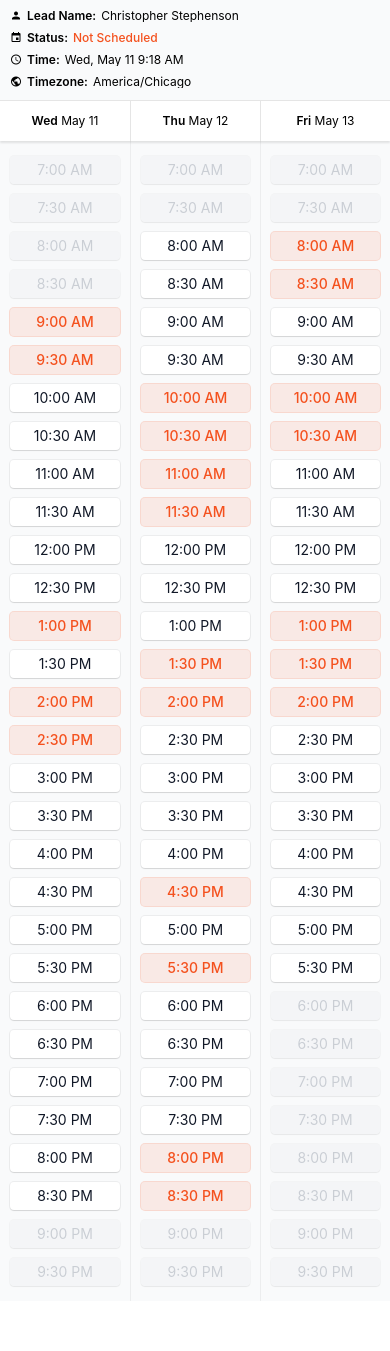
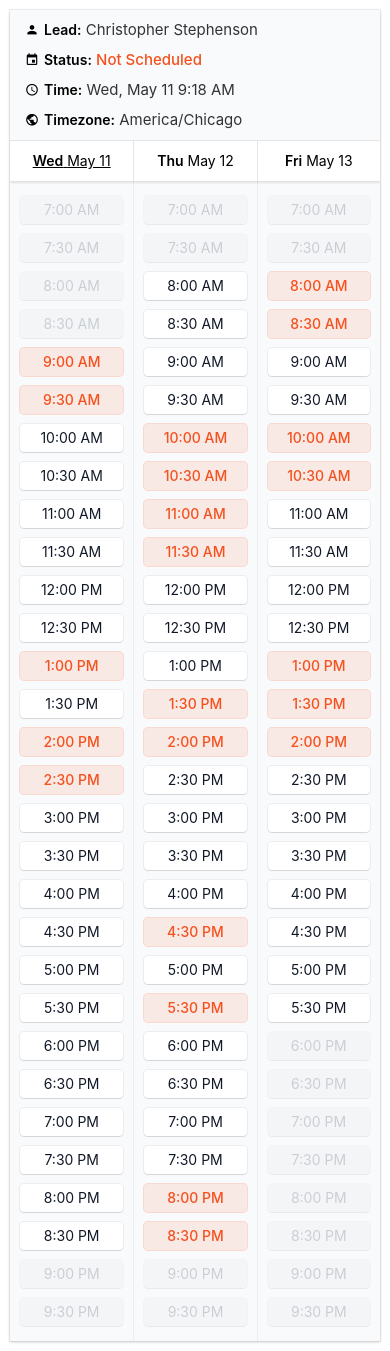
Before and after one commit to Usealan/website, a Jekyll site: the page built from labs/calendar.html, in a window 390 px wide. Built offline with Jekyll 4.4.1, drawn with Linux system fonts in a browser that asks for light colours; nearby versions of some CDN libraries; some web fonts are replaced.

Commit message:
css fixes

```diff
--- a/labs/calendar.html
+++ b/labs/calendar.html
@@ -16,7 +16,7 @@ title: Calendar UI
       @import url("https://cdn.materialdesignicons.com/5.4.55/css/materialdesignicons.min.css");
       * { margin: 0; padding: 0; -webkit-font-smoothing: antialiased; box-sizing: border-box; -webkit-tap-highlight-color: transparent; -webkit-font-smoothing: antialiased; outline: 0 none; shape-renderer: crispEdges;	-moz-osx-font-smoothing: grayscale; }
       :root { --blue: #5F6EEE; --yellow: #EEDF5F; --green: #33B679; --orange: #EE935F; --red: #F4511E; }
-      .ac { font-family: "Inter", system-ui, -apple-system, BlinkMacSystemFont, "Segoe UI", "Roboto", "Oxygen", "Ubuntu", "Cantarell", "Fira Sans", "Droid Sans", "Helvetica Neue", sans-serif; font-size: 17px; line-height: 1.8; position: absolute; top: 0; left: 0; width: 100%; height: 100%; overflow: hidden; }
+      .ac { font-family: "Inter", system-ui, -apple-system, BlinkMacSystemFont, "Segoe UI", "Roboto", "Oxygen", "Ubuntu", "Cantarell", "Fira Sans", "Droid Sans", "Helvetica Neue", sans-serif; font-size: 17px; line-height: 1.8; position: absolute; top: 0; left: 0; width: 100%; height: 100%; overflow: hidden; padding: 10px; }
       .ac .wrapper { position: relative; margin: 0 auto; width: 100%; height: 100%; max-width: 1000px; box-shadow: 0 1px 3px rgba(0,0,0,0.2), 0 0 0 1px rgba(0,0,0,0.05); background: white; overflow: hidden; }
       .ac .head { font-size: 0; height: 65px; background: #F9FAFB; }
       .ac .block { display: inline-block; width: calc(100% / 4); padding: 15px; line-height: 1; white-space: nowrap; }
@@ -28,7 +28,10 @@ title: Calendar UI
       .ac .cal-grid { position: absolute; top: 65px; left: 0; width: 100%; height: calc(100% - 65px); border-top: 1px solid rgba(0,0,0,0.1); user-select: none; }
       .ac .cal-grid-head { position: absolute; top: 0; left: 0; width: 100%; height: 45px; box-shadow: 0 2px 2px rgba(0,0,0,0.1); z-index: 1; }
       .ac .days { font-size: 0; }
-      .ac .days .item { font-size: 15px; display: inline-block; width: calc(100% / 7); text-align: center; line-height: 45px; border-left: 1px solid rgba(0,0,0,0.1); }
+      .ac .days .item { position: relative; font-size: 15px; display: inline-block; width: calc(100% / 7); text-align: center; line-height: 45px; border-left: 1px solid rgba(0,0,0,0.1); }
+      .ac .days .item.date-switcher { text-decoration: underline; cursor: pointer; }
+      .ac .days .item.date-switcher input[type=date] { opacity: 0; position: absolute; top: 0; left: 0; width: 100%; height: 100%; cursor: pointer; }
+      .ac .days .item.date-switcher input[type=date]::-webkit-calendar-picker-indicator { width: 100%; position: absolute; top: 0; left: 0; width: 100%; height: 100%; text-align: center; cursor: pointer; }
       .ac .days .item:first-child { border-left: 0 none; }
       .ac .days .item span:first-child { font-weight: 600; }
       .ac .cal-grid-body { position: absolute; top: 45px; left: 0; width: 100%; height: calc(100% - 45px); font-size: 0; overflow: auto; }
@@ -43,16 +46,16 @@ title: Calendar UI
       .ac .message.error { color: var(--red); }
       .ac .message .strong { font-weight: 600; }
       @media screen and (max-width: 767px) {
-        .ac .head { padding: 10px 0 0; height: 55px; }
-        .ac .cal-grid { top: 55px; height: calc(100% - 55px); }
+        .ac .head { padding: 15px 0 0; height: 70px; }
+        .ac .cal-grid { top: 70px; height: calc(100% - 70px); }
         .ac .slot { font-size: 14px; }
-        .ac .block { width: 50%; padding: 0 10px 10px; overflow: hidden; }
-        .ac .block label { display: inline-block; margin: 0; font-size: 12px; vertical-align: top; text-transform: none; letter-spacing: normal; }
+        .ac .block { width: 50%; padding: 0 15px 15px; overflow: hidden; }
+        .ac .block label { display: inline-block; margin: 0; font-size: 14px; vertical-align: top; text-transform: none; letter-spacing: normal; }
         .ac .block label:after { content: ":"; margin-right: 5px; }
-        .ac .block .value { display: inline-block; font-size: 12px; line-height: 1; vertical-align: top; }
+        .ac .block .value { display: inline-block; font-size: 14px; line-height: 1; vertical-align: top; color: #333333; }
         .ac .cal-grid-head { height: 40px; }
         .ac .cal-grid-body { top: 40px; height: calc(100% - 40px); }
-        .ac .days .item { font-size: 12px; width: calc(100% / 5); line-height: 40px; }
+        .ac .days .item { font-size: 14px; width: calc(100% / 5); line-height: 40px; }
         .ac .day-column { width: calc(100% / 5); }
         .ac .days .item:nth-of-type(1n+6) { display: none; }
         .ac .day-column:nth-of-type(1n+6) { display: none; }
@@ -64,23 +67,30 @@ title: Calendar UI
         .ac .days .item:nth-of-type(1n+5) { display: none; }
         .ac .day-column:nth-of-type(1n+5) { display: none; }
       }
-      @media screen and (max-width: 419px) {
-        .ac .head { height: 100px; }
-        .ac .block { width: 100%; }
-        .ac .cal-grid { top: 100px; height: calc(100% - 100px); }
+      @media screen and (max-width: 479px) {
+        .ac .head { height: 130px; padding: 5px 0; }
+        .ac .block { width: 100%; padding: 0 15px; line-height: 30px; font-size: 15px; }
+        .ac .block label:after { margin: 0; }
+        .ac .block .value { line-height: inherit; font-size: 15px; }
+        .ac .cal-grid { top: 130px; height: calc(100% - 130px); }
         .ac .days .item { width: calc(100% / 3);}
         .ac .day-column { width: calc(100% / 3); }
         .ac .days .item:nth-of-type(1n+4) { display: none; }
         .ac .day-column:nth-of-type(1n+4) { display: none; }
       }
       @media screen and (max-width: 339px) {
+        .ac { padding: 5px; }
+        .ac .head { height: 105px; padding: 5px 0; }
+        .ac .block { line-height: 20px; font-size: 12px; }
+        .ac .block .value { font-size: inherit; }
+        .ac .cal-grid { top: 105px; height: calc(100% - 105px); }
         .ac .cal-grid-head { height: 30px; }
         .ac .cal-grid-body { top: 30px; height: calc(100% - 30px); }
         .ac .days .item { font-size: 11px; line-height: 30px; }
         .ac .day-column { padding: 0; }
         .ac .slot { font-size: 11px; margin: 5px auto; width: calc(100% - 10px); }
         .ac .block label { font-size: 0; }
-        .ac .block label span.mdi { font-size: 11px; }
+        .ac .block label span.mdi { font-size: 12px; }
       }
       @media screen and (max-width: 299px) {
         .ac .message { width: 230px; font-size: 11px; }
@@ -95,7 +105,7 @@ title: Calendar UI
       <div class="wrapper">
         <div class="head">
           <div class="block lead-name">
-            <label><span class="mdi mdi-account"></span>Lead Name</label>
+            <label><span class="mdi mdi-account"></span>Lead</label>
             <span class="value">Christopher Stephenson</span>
           </div>
           <div class="block status red">
@@ -114,9 +124,10 @@ title: Calendar UI
         <div class="cal-grid">
           <div class="cal-grid-head">
             <div class="days">
-              <div class="item">
+              <div class="item date-switcher">
                 <span>Wed</span>
                 <span>May 11</span>
+                <input type="date" name="date-switcher" value="2022-05-11" min="2022-05-11" max="2022-08-11">
               </div>
               <div class="item">
                 <span>Thu</span>
```
